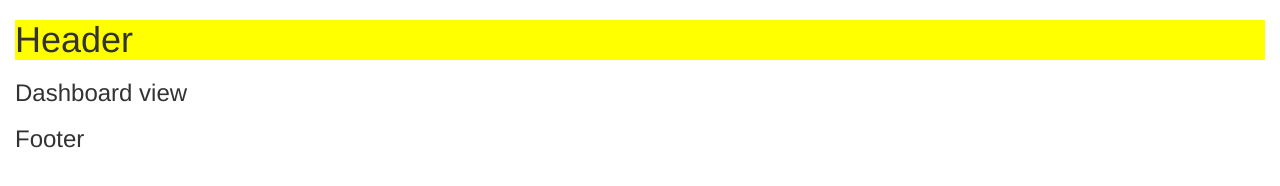
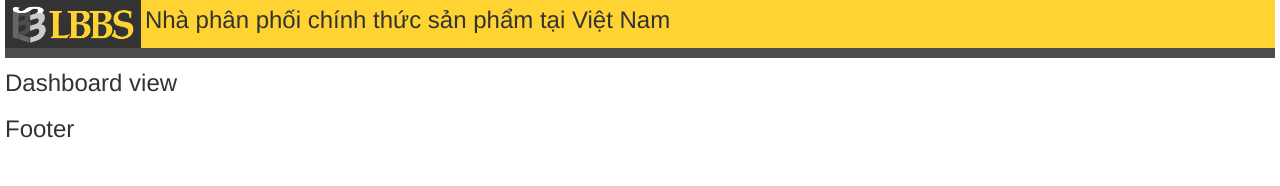
Before and after one commit to phattv/sp-lbbs, a website: page index.html in a window 1280 px wide. Drawn offline with nearby package versions, Linux system fonts and the light colour scheme; some packages are replaced by stand-ins of ours; files that its build step writes are made by us from their sources.

Commit message:
header layout

```diff
--- a/app/assets/less/app.less
+++ b/app/assets/less/app.less
@@ -1,2 +1,7 @@
 @import 'layout';
 @import 'variables';
+
+.container-fluid {
+  padding-left: 5px !important;
+  padding-right: 5px !important;
+}
--- a/app/assets/less/layout.less
+++ b/app/assets/less/layout.less
@@ -1,6 +1,28 @@
 .lbbs-header {
-  width: 100%;
-  background: yellow;
+  height: 50px;
+
+  .header-container {
+    .bg-yellow;
+    .text-black;
+    border-bottom: 10px solid @darkgray;
+
+    .logo-container {
+      display: inline-block;
+
+      img {
+        width: 136px;
+        height: 48px;
+      }
+    }
+
+    .header-text {
+      display: inline-block;
+
+      h3 {
+        margin: 0;
+      }
+    }
+  }
 }
 
 .lbbs-content {
--- a/app/assets/less/variables.less
+++ b/app/assets/less/variables.less
@@ -19,7 +19,7 @@ body {
   // h2: 30px
   // h3: 24px
   // h4: 18px
-  // h5: 14px
+  // h5: 14px <-- a, span, p font-size
   // h6: 12px
 }
 
--- a/app/modules/layout/header.html
+++ b/app/modules/layout/header.html
@@ -1,3 +1,14 @@
 <div class="lbbs-header">
-  <h1>Header</h1>
+  <div class="header-container">
+    <span class="logo-container">
+      <img src="/app/assets/img/logo.png" alt="LBBS">
+    </span>
+    <span class="header-text">
+      <h3>Nhà phân phối chính thức sản phẩm
+        <span class="img-container">
+
+        </span>
+        tại Việt Nam</h3>
+    </span>
+  </div>
 </div>
```
Also changed, not shown: app/assets/img/logo.png (added), app/modules/layout/main.html (line endings or trailing spaces).
